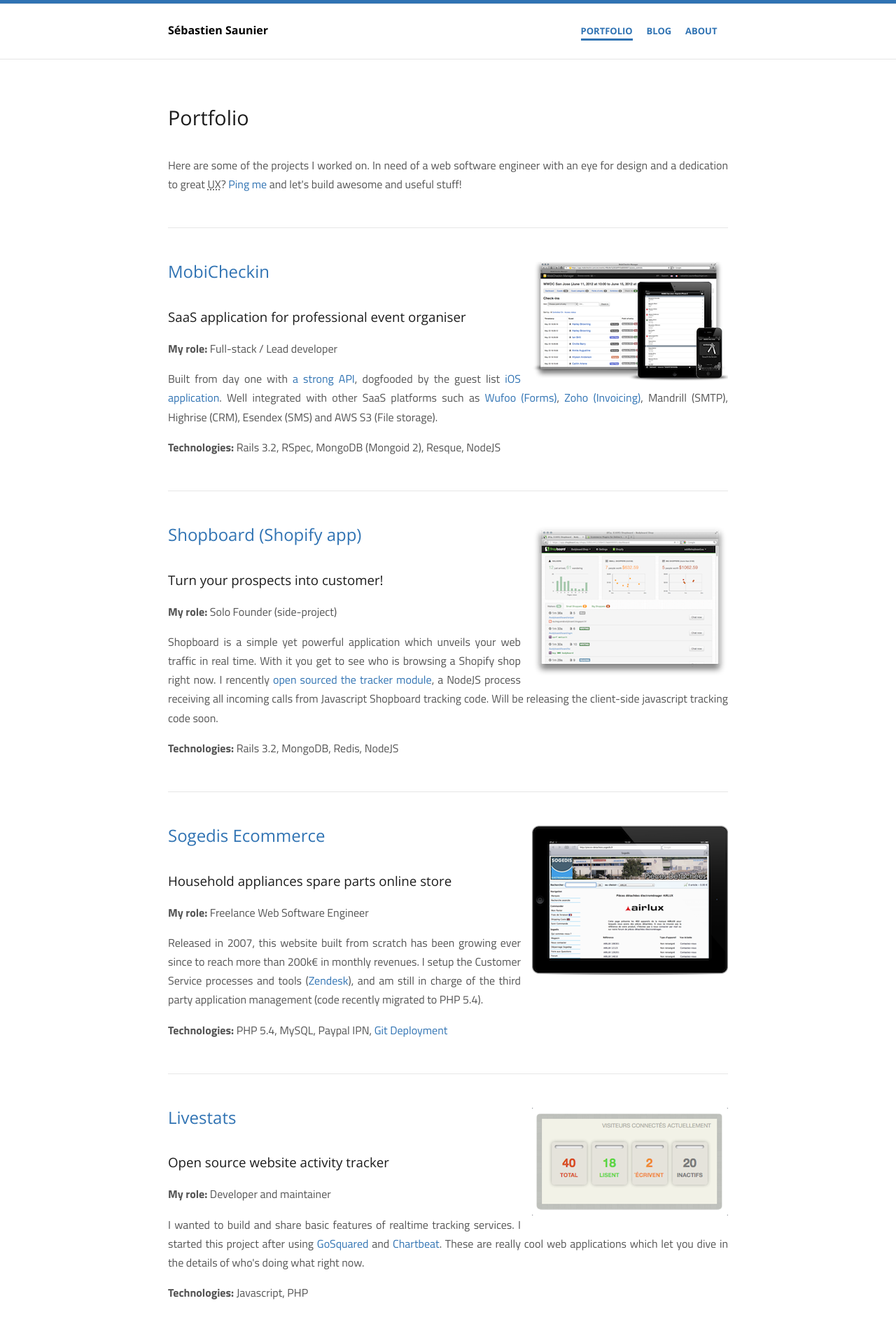
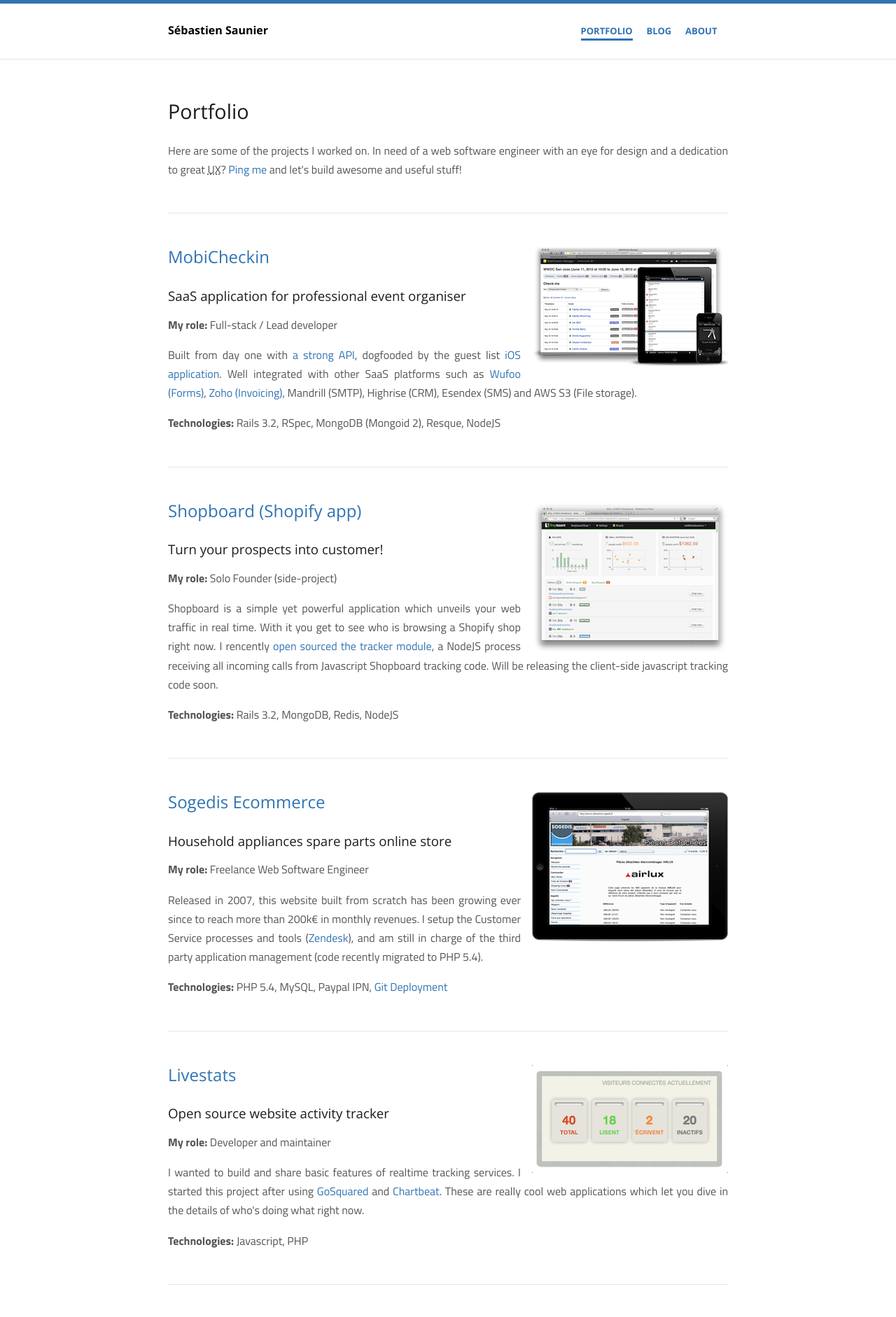
Before and after one commit to ssaunier/ssaunier.github.io, a Jekyll site: the page built from portfolio/index.html, in a window 1280 px wide. Shown: the top 1882 px of the page at 70% size. Built offline with Jekyll 4.4.1, drawn with Linux system fonts in a browser that asks for light colours.

Commit message:
Some typography adjustments

```diff
--- a/css/main.css
+++ b/css/main.css
@@ -30,8 +30,9 @@
   font-family: 'Open Sans',sans-serif;
   font-weight: 400;
   color: #1C1C1C;
-  margin-top: 2em;
-  margin-bottom: 1em;
+  margin-top: 1.6em;
+  margin-bottom: 0.6em;
+  line-height: 1.2em;
 }
 
 h1 { font-size: 1.8em; line-height: 1.8em; }
@@ -214,9 +215,9 @@
 }
 
 ul.posts .date {
-  color: #aaa;
-  font-family: Monaco, "Courier New", monospace;
-  font-size: 80%;
+  color: #999;
+  font-family: "Titillium Web", monospace;
+  font-size: 90%;
   margin-right: 0.5em;
 }
 
@@ -250,7 +251,7 @@
 }
 
 .site .meta {
-  color: #aaa;
+  color: #666;
 }
 
 .convinced { margin: 6em 0 4em 0;}
```
